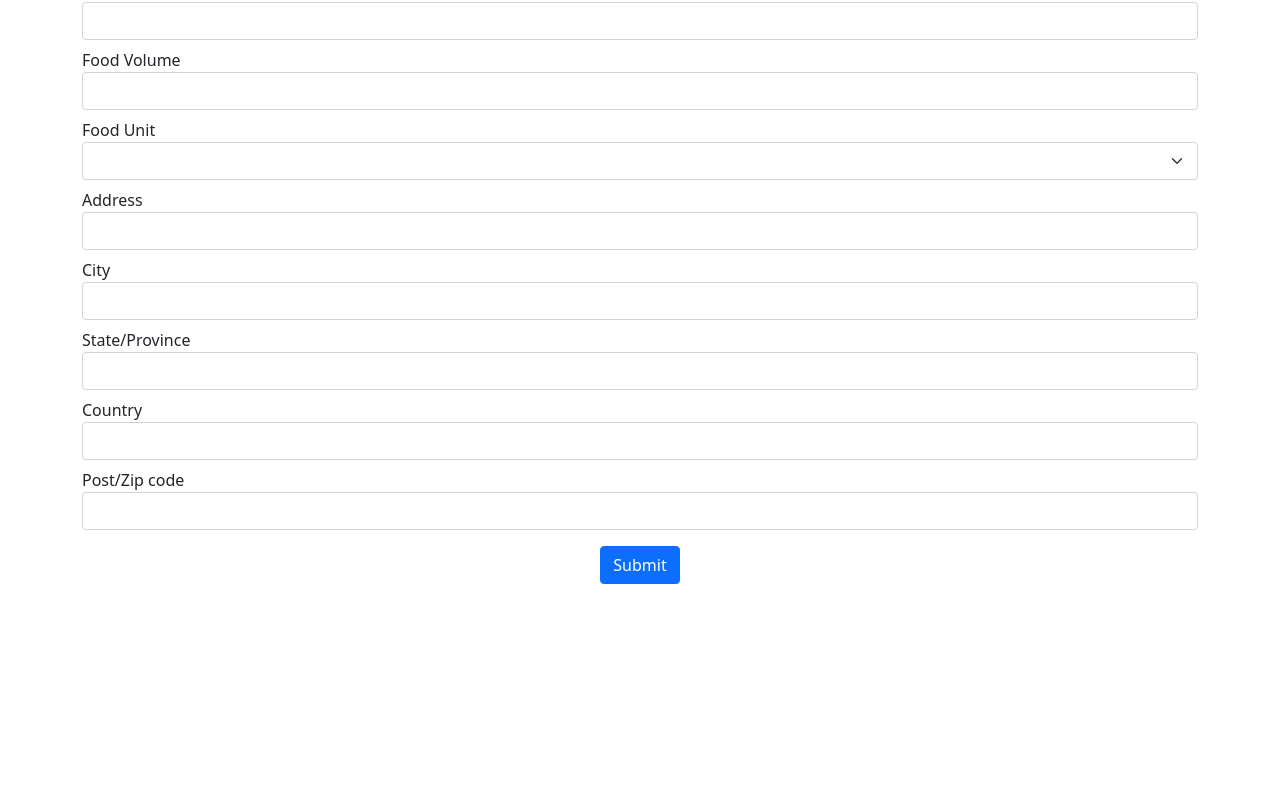
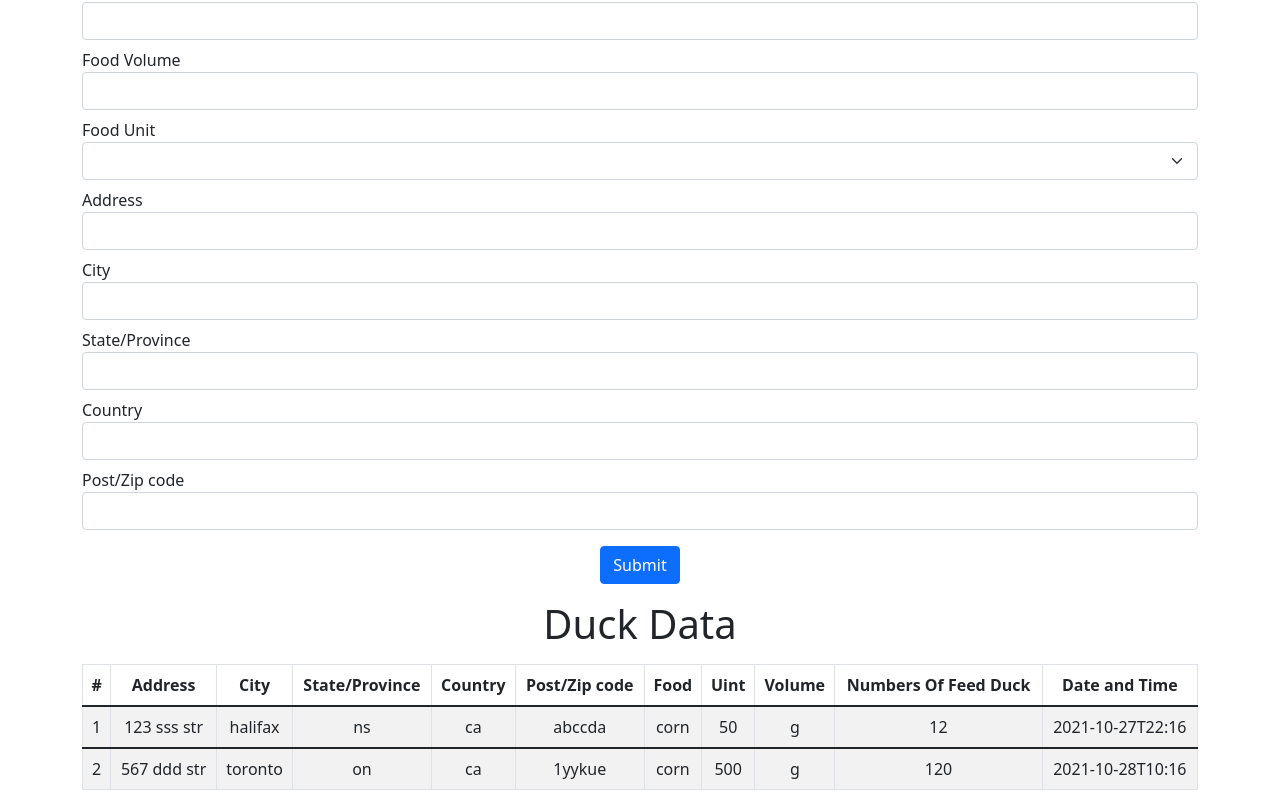
Before and after one commit to jinjialij/duck-collector, a React (Create React App) app: page / in a window 1280 px wide. Shown: the part 226-1032 px from the top of the page. Before the commit the page ends 826 px from the top, so only its background shows below. Built offline with nearby package versions, Linux system fonts and the light colour scheme.

Commit message:
add tables to display duck data

```diff
--- a/src/App.js
+++ b/src/App.js
@@ -1,13 +1,44 @@
 import "./App.css";
 import DataForm from "./cmponents/DataForm/DataForm";
+import DuckTable from "./cmponents/DuckRecords/DuckTable";
 import Container from "react-bootstrap/Container";
 
 function App() {
+  const DUMMY_DATA = [
+    {
+      id:1,
+      address: "123 sss str",
+      city: "halifax",
+      country: "ca",
+      duckNum: 12,
+      food: "corn",
+      foodUnit: "g",
+      foodVol: 50,
+      postcode: "abccda",
+      recordDatetime: "2021-10-27T22:16",
+      state: "ns",
+    },
+    {
+      id:2,
+      address: "567 ddd str",
+      city: "toronto",
+      country: "ca",
+      duckNum: 120,
+      food: "corn",
+      foodUnit: "g",
+      foodVol: 500,
+      postcode: "1yykue",
+      recordDatetime: "2021-10-28T10:16",
+      state: "on",
+    },
+  ];
   return (
     <>
       <Container>
         <h1 className="mb-3 text-center">Duck Data form</h1>
         <DataForm />
+        <h1 className="mb-3 text-center">Duck Data</h1>
+        <DuckTable ducks={DUMMY_DATA} />
       </Container>
     </>
   );
--- /dev/null
+++ b/src/cmponents/DuckRecords/DuckCell.js
@@ -0,0 +1,22 @@
+const DuckCell = (props) => {
+  return (
+    <tbody key={props.id}>
+      <tr>
+        <td>{props.id}</td>
+        <td>{props.address}</td>
+        <td>{props.city}</td>
+        <td>{props.state}</td>
+        <td>{props.country}</td>
+        <td>{props.postcode}</td>
+
+        <td>{props.food}</td>
+        <td>{props.foodVol}</td>
+        <td>{props.foodUnit}</td>
+
+        <td>{props.duckNum}</td>
+        <td>{props.recordDatetime}</td>
+      </tr>
+    </tbody>
+  );
+};
+export default DuckCell;
--- /dev/null
+++ b/src/cmponents/DuckRecords/DuckTable.js
@@ -0,0 +1,43 @@
+import Table from "react-bootstrap/Table";
+import DuckCell from "./DuckCell";
+
+const DuckTable = (props) => {
+  return (
+    <Table striped bordered responsive="sm" className="mt-3 text-center">
+      <thead>
+        <tr>
+          <th>#</th>
+          <th>Address</th>
+          <th>City</th>
+          <th>State/Province</th>
+          <th>Country</th>
+          <th>Post/Zip code</th>
+          <th>Food</th>
+          <th>Uint</th>
+          <th>Volume</th>
+          <th>Numbers Of Feed Duck</th>
+          <th>Date and Time</th>
+        </tr>
+      </thead>
+      {props.ducks.length > 0 &&
+        props.ducks.map((el) => (
+          <DuckCell
+            key={el.id}
+            id={el.id}
+            address={el.address}
+            city={el.city}
+            state={el.state}
+            country={el.country}
+            postcode={el.postcode}
+            food={el.food}
+            foodVol={el.foodVol}
+            foodUnit={el.foodUnit}
+            duckNum={el.duckNum}
+            recordDatetime={el.recordDatetime}
+          />
+        ))}
+    </Table>
+  );
+};
+
+export default DuckTable;
```
